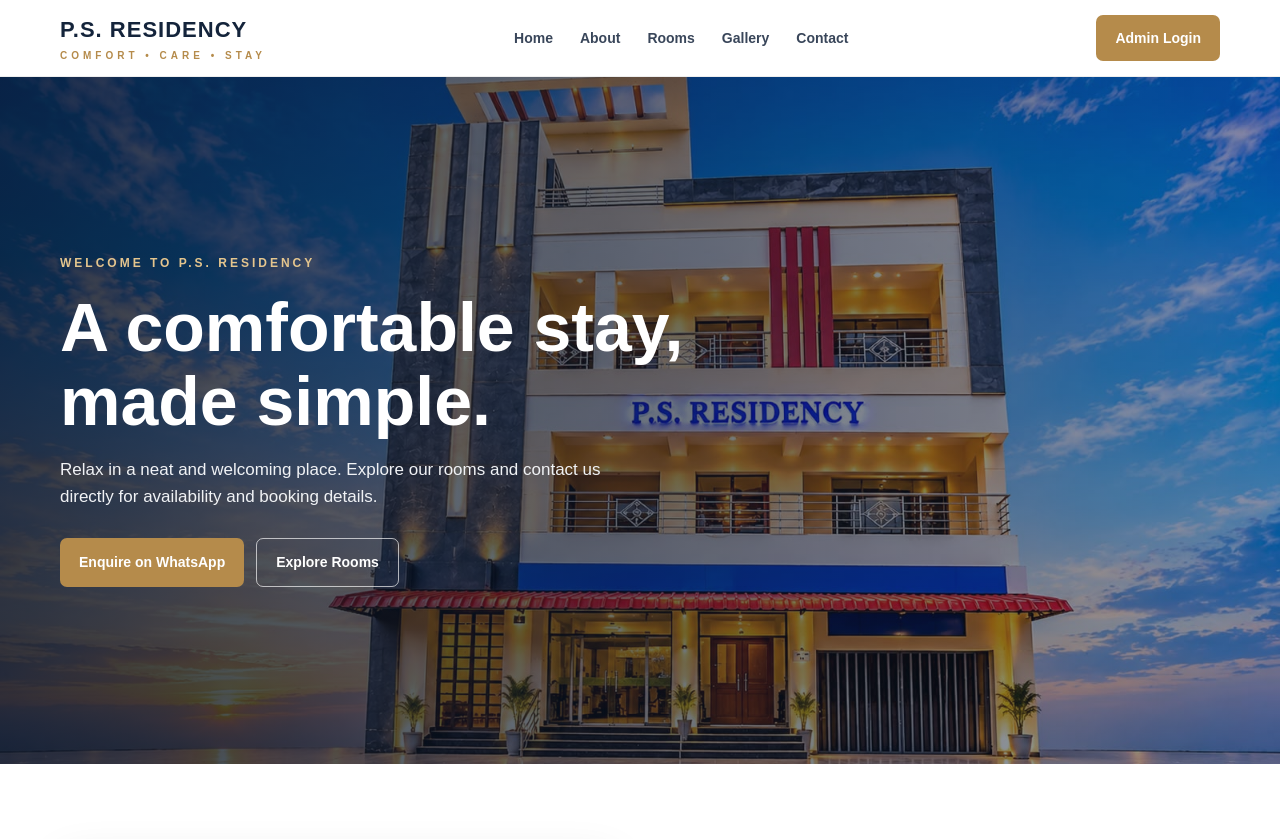
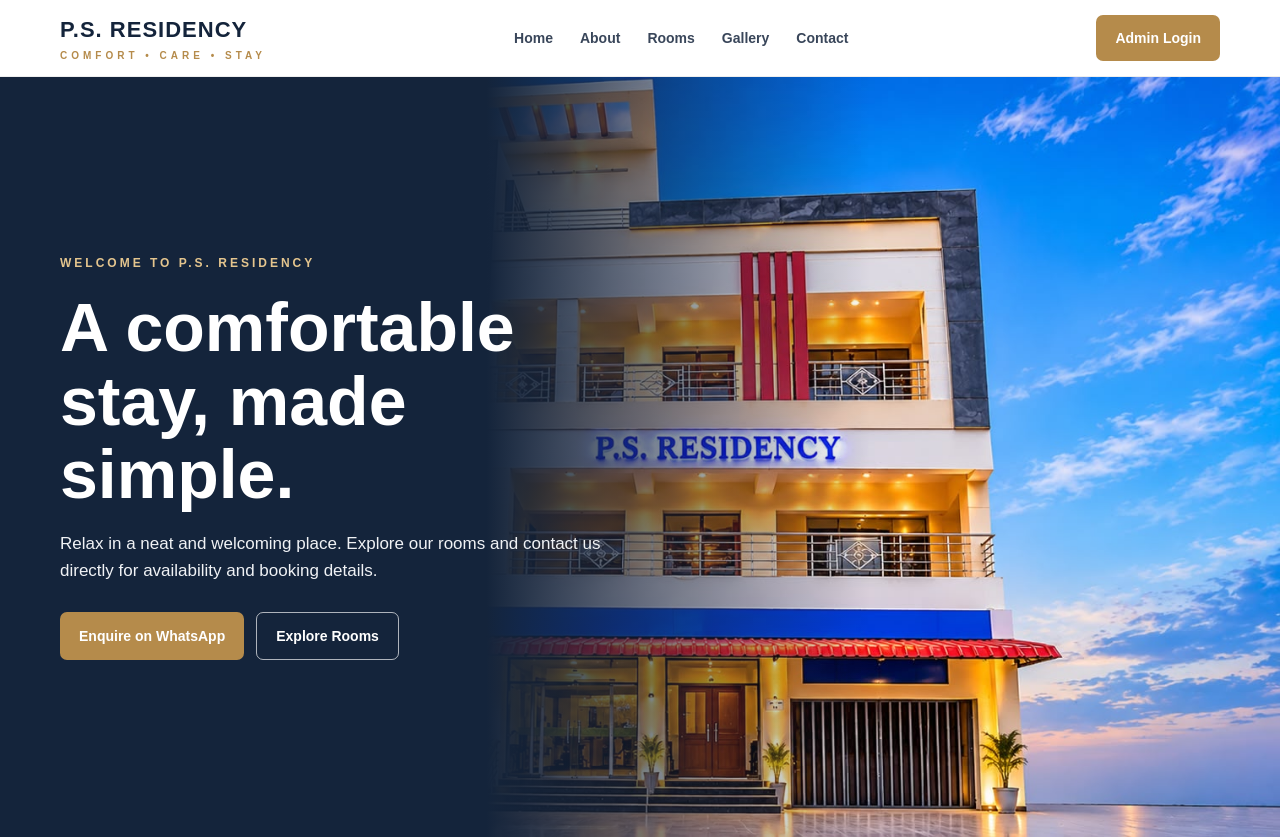
Before and after one commit to PSResidency/PSResidency-Namakkal, a plain HTML site: page index.html in a window 1280 px wide. Shown: the top 839 px of the page. Drawn offline with Linux system fonts and the light colour scheme.

Commit message:
Update index.html

```diff
--- a/index.html
+++ b/index.html
@@ -24,8 +24,25 @@ header{position:sticky;top:0;z-index:20;background:#fffF;border-bottom:1px solid
 .btn:hover{background:#98713a;transform:translateY(-1px)}
 .btn.outline{background:transparent;border:1px solid var(--gold);color:var(--gold)}
 .menu-btn{display:none;background:none;color:var(--navy);font-size:25px;padding:5px}
-.hero{min-height:610px;display:flex;align-items:center;position:relative;color:#fff;background:linear-gradient(90deg,rgba(10,22,39,.82),rgba(10,22,39,.38)),url('IMG_0001.jpeg') center 48%/cover no-repeat}
-.hero-content{max-width:650px;padding:95px 0}
+.hero{
+  min-height:610px;
+  display:flex;
+  align-items:center;
+  position:relative;
+  color:#fff;
+  background-color:#14243b;
+  background-image:
+    linear-gradient(90deg,#14243b 0%,#14243b 38%,rgba(20,36,59,.65) 48%,transparent 68%),
+    url('IMG_0001.jpeg');
+  background-position:center,right center;
+  background-size:cover,auto 100%;
+  background-repeat:no-repeat;
+}
+.hero-content{
+  max-width:560px;
+  width:52%;
+  padding:95px 0;
+}
 .eyebrow{color:var(--gold-light);font-size:12px;letter-spacing:3px;font-weight:700;text-transform:uppercase}
 .hero h1{font-size:clamp(38px,6vw,68px);line-height:1.08;margin:18px 0}
 .hero p{font-size:17px;color:#f0f2f5;max-width:560px;margin-bottom:28px}
```
